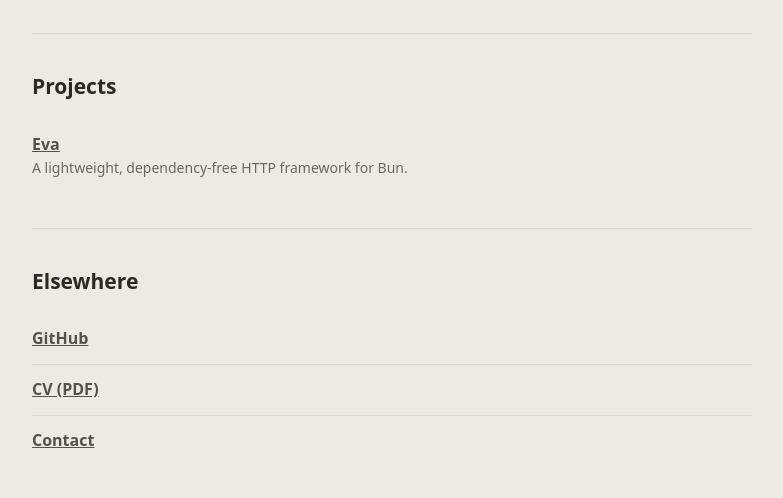
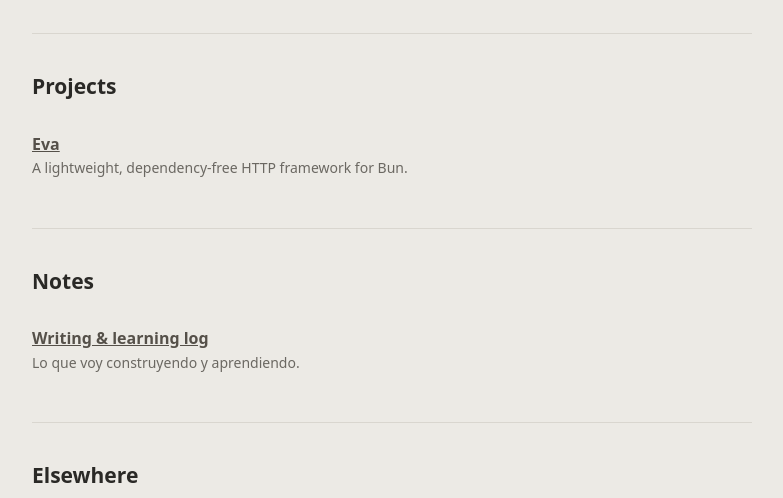
Before and after one commit to Albebu/Albebu.me, a website: page index.html in a window 1280 px wide. Shown: the part 244-742 px from the top of the page, without its empty margins (248-1031 px from the left). Drawn offline with Linux system fonts and the light colour scheme.

Commit message:
feat(landing): Link to the blog

```diff
--- a/index.html
+++ b/index.html
@@ -144,6 +144,16 @@
         </ul>
       </section>
 
+      <section id="notes">
+        <h2>Notes</h2>
+        <ul class="list">
+          <li>
+            <a href="/blog/">Writing &amp; learning log</a>
+            <div class="desc">Lo que voy construyendo y aprendiendo.</div>
+          </li>
+        </ul>
+      </section>
+
       <section id="links">
         <h2>Elsewhere</h2>
         <ul class="list">
```
